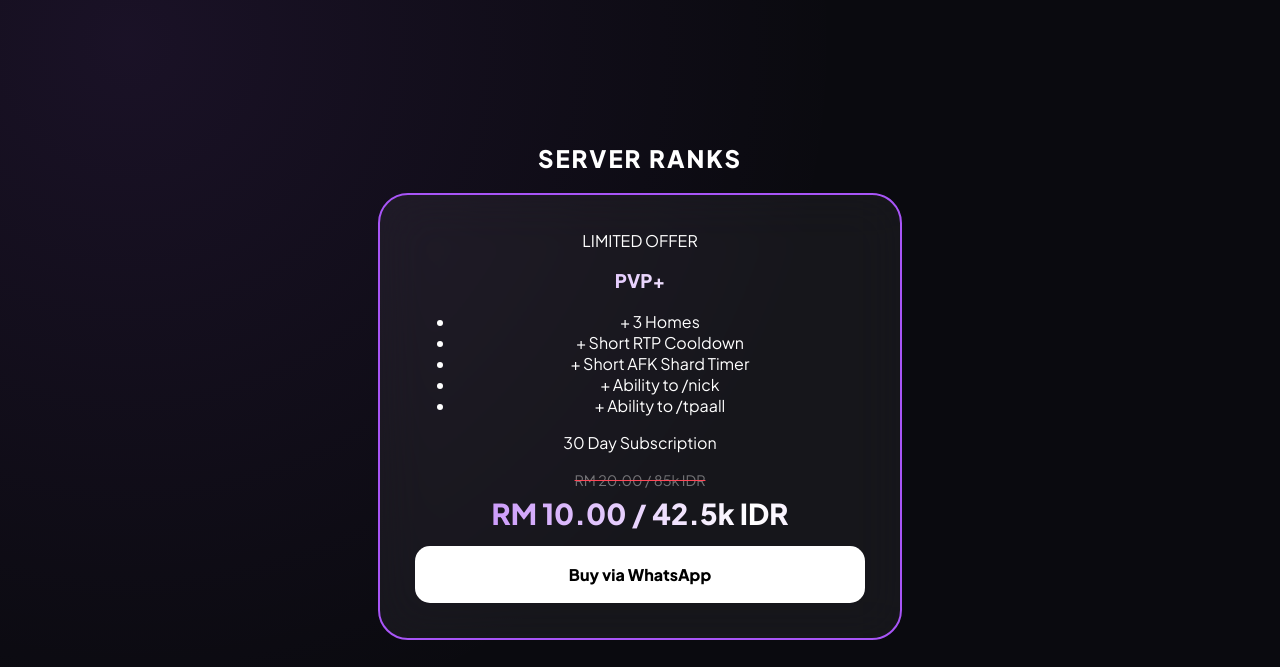
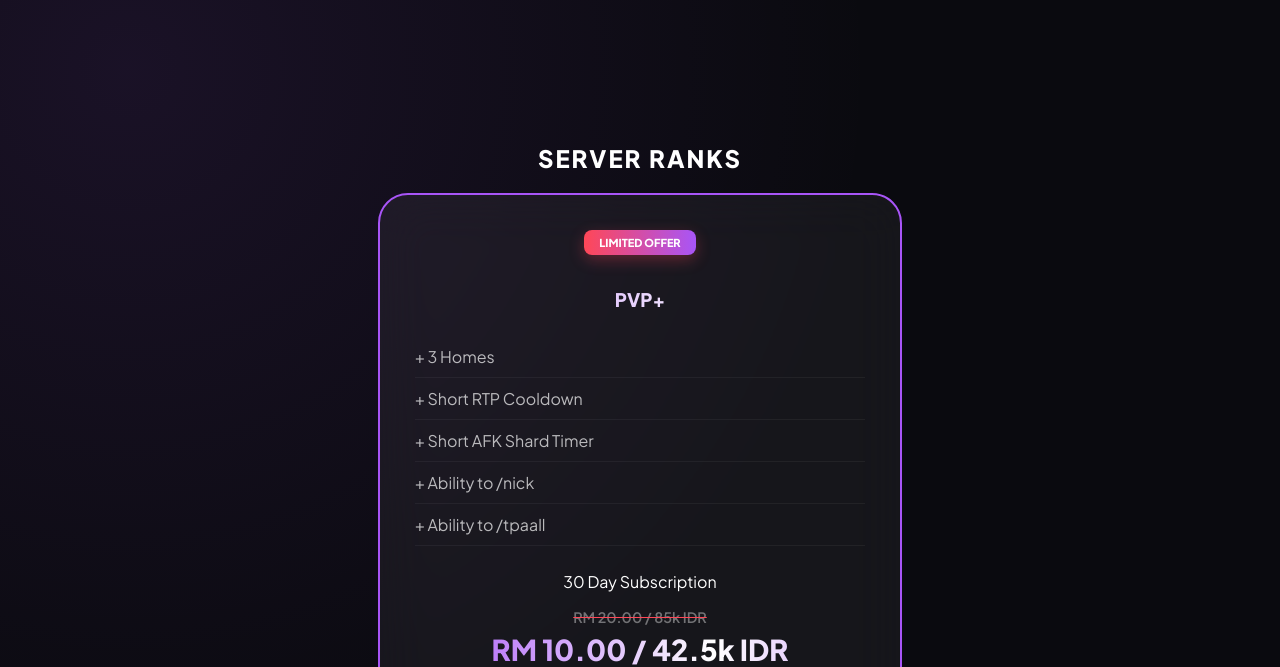
Before and after one commit to Faridgameprimi/pvpsl-store, a plain HTML site: page index.html in a window 1280 px wide. Shown: the part 298-965 px from the top of the page. Drawn offline with Linux system fonts and the light colour scheme.

Commit message:
Add files via upload

```diff
--- a/style.css
+++ b/style.css
@@ -11,6 +11,7 @@ body {
     font-family: 'Plus Jakarta Sans', sans-serif;
     margin: 0; background-color: var(--bg-dark); color: white;
     background-image: radial-gradient(circle at 10% 20%, rgba(168, 85, 247, 0.1) 0%, transparent 40%);
+    overflow-x: hidden;
 }
 
 .container { max-width: 1100px; margin: 0 auto; padding: 0 20px; }
@@ -53,17 +54,24 @@ header { text-align: center; padding: 80px 20px; }
 
 .card:hover { transform: translateY(-10px); border-color: var(--primary-purple); }
 
+/* RANK CARD */
 .rank-card { max-width: 450px; margin: 0 auto; border: 2px solid var(--primary-purple); }
+.rank-badge {
+    background: linear-gradient(90deg, #ff4757, #a855f7);
+    color: white; padding: 6px 15px; border-radius: 8px;
+    font-size: 11px; font-weight: 800; margin-bottom: 15px;
+    display: inline-block; box-shadow: 0 5px 15px rgba(255, 71, 87, 0.3);
+}
 
-.price-container { margin: 15px 0; }
+.price-container { margin: 15px 0; display: flex; flex-direction: column; align-items: center; gap: 5px;}
 .original-price {
     font-size: 0.9rem; color: rgba(255,255,255,0.4);
-    text-decoration: line-through; text-decoration-color: #ff4757;
+    text-decoration: line-through; text-decoration-color: #ff4757; font-weight: 600;
 }
 
-.price { font-size: 1.8rem; margin: 5px 0; }
+.price { font-size: 1.8rem; margin: 0; }
 
-/* INPUT & QUICK SELECT */
+/* KEYS INPUT */
 .selector-group { margin: 20px 0; text-align: left; }
 .selector-group label { font-size: 11px; opacity: 0.5; font-weight: 800; }
 
@@ -88,5 +96,8 @@ input[type=number] {
 }
 .btn-buy:hover { background: var(--primary-purple); color: white; }
 
+.features { list-style: none; padding: 0; margin: 25px 0; text-align: left; }
+.features li { padding: 10px 0; border-bottom: 1px solid rgba(255,255,255,0.05); color: rgba(255,255,255,0.7); }
+
 .key-img { max-width: 100px; margin-bottom: 15px; filter: drop-shadow(0 10px 10px rgba(0,0,0,0.5)); }
 footer { text-align: center; padding: 60px; opacity: 0.3; font-size: 12px; }
```
Also changed, not shown: index.html (+2 -1 lines).
